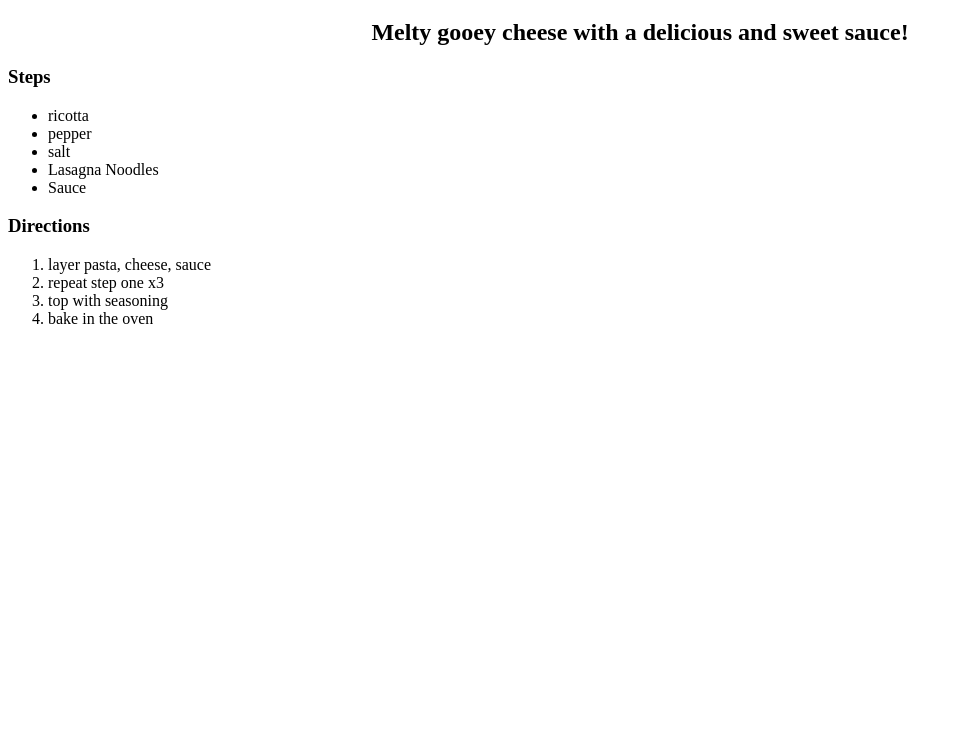
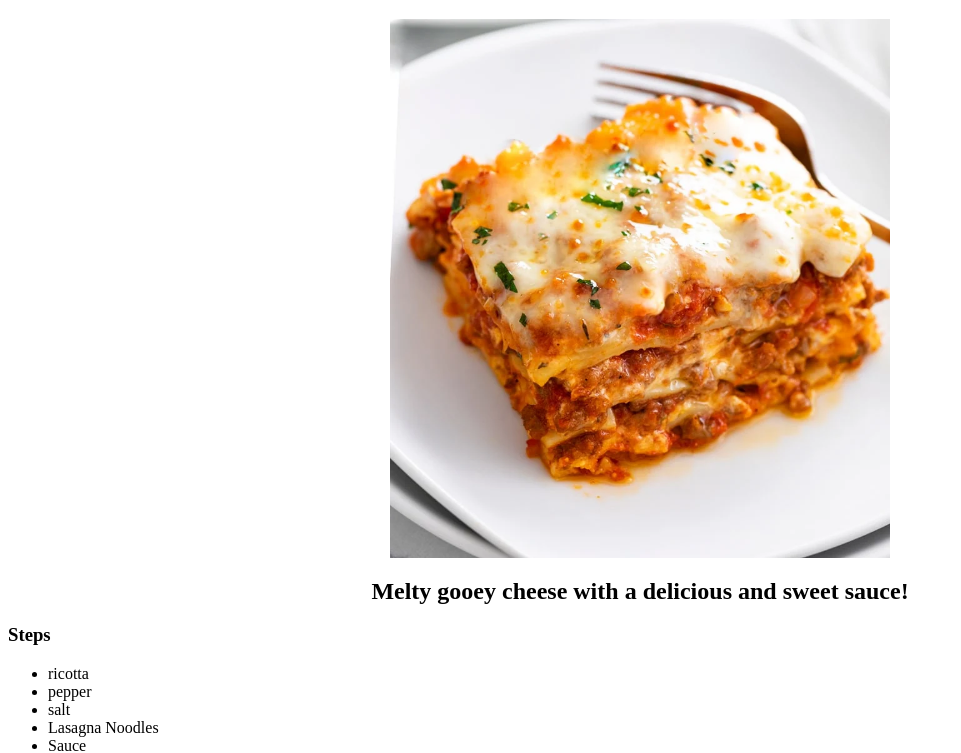
Before and after one commit to seangrant118/odin-recipes, a plain HTML site: page recipes/lasagna.html in a window 1280 px wide. Shown: the part 61-814 px from the top of the page, without its empty margins (0-961 px from the left). Drawn offline with Linux system fonts and the light colour scheme.

Commit message:
Style center img

```diff
--- a/recipes/lasagna.html
+++ b/recipes/lasagna.html
@@ -8,7 +8,7 @@
 </head>
 <body>
    <h1 class="title">Lasagna</h1>
-   <a href="images/Lasagna-Recipe.jpg"></a>
+   <img class="image" src="images/Lasagna-Recipe.jpg"></img>
    <h2 class="description">Melty gooey cheese with a delicious and sweet sauce!</h2>
    <h3>Steps</h3>
    <ul>
--- a/styles.css
+++ b/styles.css
@@ -15,3 +15,11 @@
     display: grid;
     justify-content: center;
 }
+
+.image {
+    width: 500px;
+    height: auto;
+    display: grid;
+    margin-left: auto;
+    margin-right: auto;
+}
```
Also changed, not shown: recipes/macNcheese.html (+1 -1 lines), recipes/meatballs.html (+1 -1 lines).
